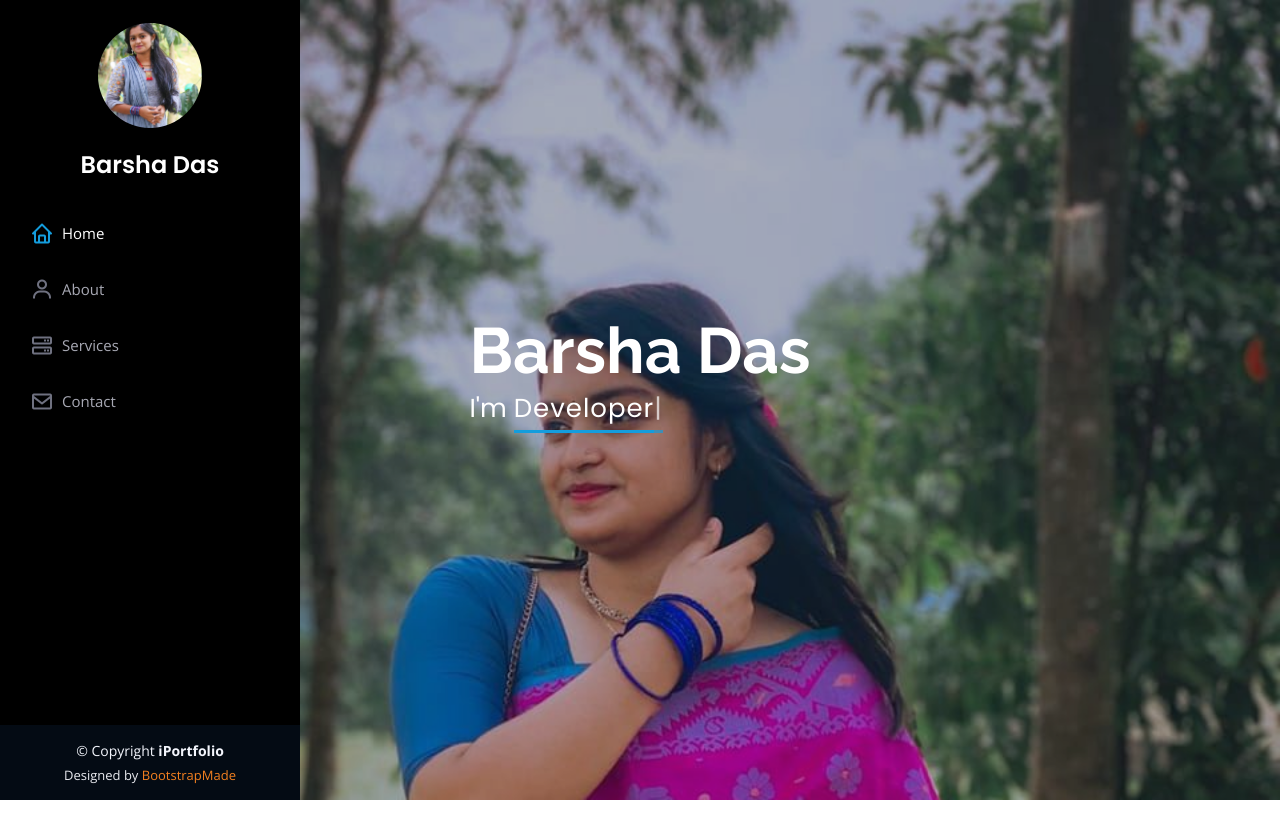
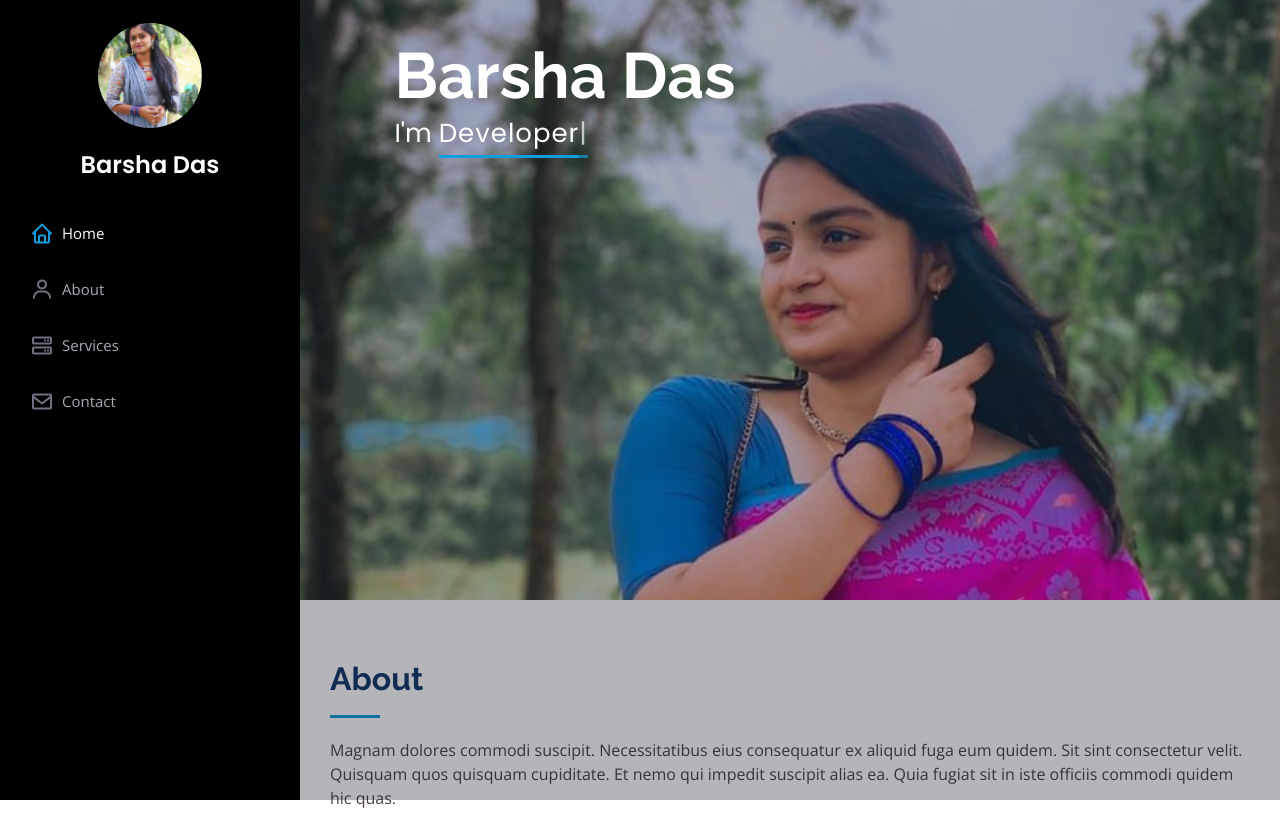
Before and after one commit to barsha560/IPORTFOLIO, a plain HTML site: page index.html in a window 1280 px wide. Shown: the top 813 px of the page. Drawn offline with nearby package versions, Linux system fonts and the light colour scheme.

Commit message:
photo and text

```diff
--- a/assets/css/style.css
+++ b/assets/css/style.css
@@ -240,10 +240,12 @@ text-decoration: none;
 --------------------------------------------------------------*/
 #hero {
   width: 100%;
-  height: 100vh;
-  background: url("../278799829_1053321538872412_5929292720792561733_n.jpg") top center;
+  height:600px;
+  background: url("../278799829_1053321538872412_5929292720792561733_n.jpg") left center;
   background-size: cover;
-
+  padding-left: 50px;
+  background-position-x:220px ;
+  background-position-y:1100px ;
 }
 
 #hero:before {
@@ -269,6 +271,8 @@ text-decoration: none;
   font-weight: 700;
   line-height: 56px;
   color: #fff;
+margin-right: 200px;
+margin-top: 150px;
 }
 
 #hero p {
@@ -276,6 +280,8 @@ text-decoration: none;
   margin-bottom: 50px;
   font-size: 26px;
   font-family: "Poppins", sans-serif;
+  margin-right: 200px;
+  padding-bottom: 500px;
 }
 
 #hero p span {
--- a/index.html
+++ b/index.html
@@ -618,7 +618,7 @@
   </main><!-- End #main -->
 
   <!-- ======= Footer ======= -->
-  <footer id="footer">
+  <!-- <footer id="footer">
     <div class="container">
       <div class="copyright">
         &copy; Copyright <strong><span>iPortfolio</span></strong>
@@ -631,7 +631,7 @@
         Designed by <a href="https://bootstrapmade.com/">BootstrapMade</a>
       </div>
     </div>
-  </footer><!-- End  Footer -->
+  </footer>End  Footer -->
 
   <a href="#" class="back-to-top d-flex align-items-center justify-content-center"><i class="bi bi-arrow-up-short"></i></a>
 
```
Also changed, not shown: assets/259809749_964520004419233_4916673860395592856_n.jpg (added), assets/91987705_574483553422882_8487437984914735104_n.jpg (added).
